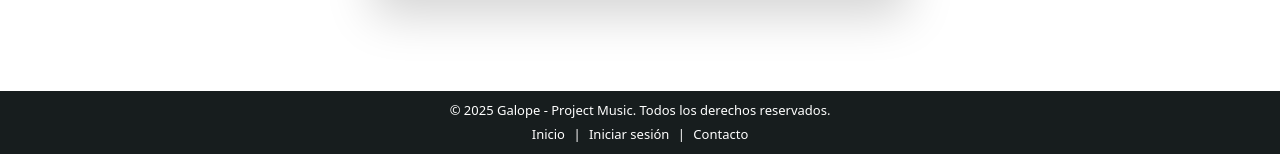
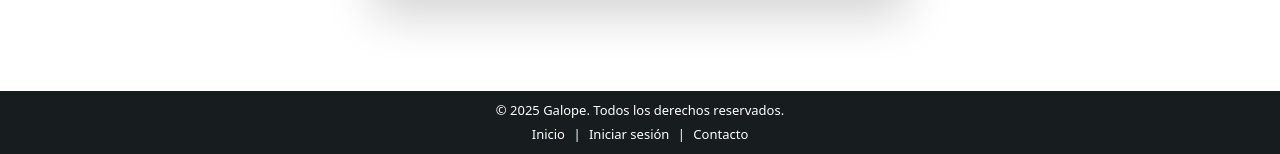
Before and after one commit to julianlods/toth, a Django app: page /contacto/ in a window 1280 px wide. Shown: the part 646-800 px from the top of the page. Run offline with Django 5.2, Linux system fonts and the light colour scheme; some libraries are stand-ins or nearby versions.

Commit message:
Update: pequeño ajuste en base.html

```diff
--- a/toth/templates/toth/base.html
+++ b/toth/templates/toth/base.html
@@ -207,7 +207,7 @@
                 {% if user.is_authenticated and user.datos_personales and user.datos_personales.profesor_favorito %}
                     &copy; 2025 {{ user.datos_personales.profesor_favorito.nombre }}. Todos los derechos reservados.
                 {% else %}
-                    &copy; 2025 Galope - Project Music. Todos los derechos reservados.
+                    &copy; 2025 Galope. Todos los derechos reservados.
                 {% endif %}
             </div>
             <div class="mt-1">
```
